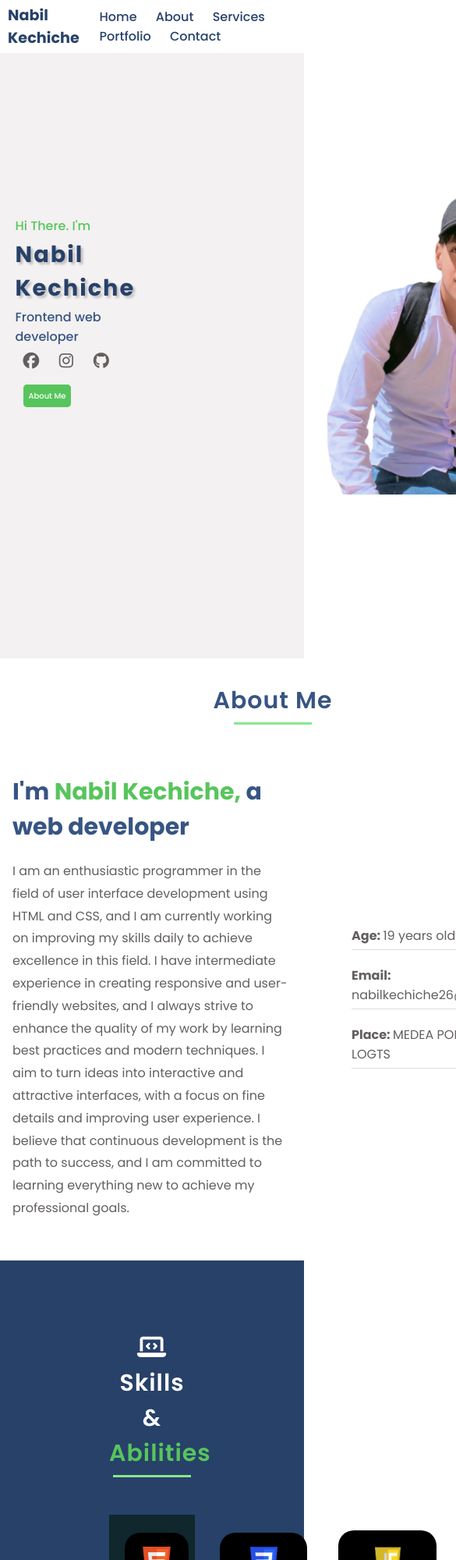
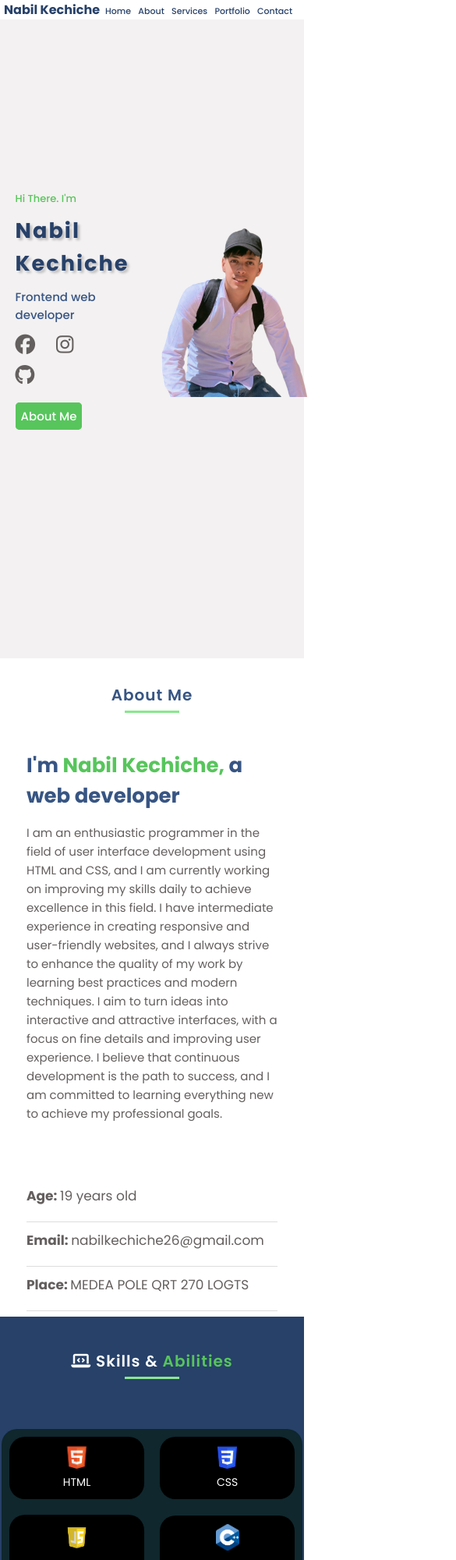
Before and after one commit to kechichenabil/MY-WEB-SITE, a plain HTML site: page index.html in a window 390 px wide. Shown: the top 2000 px of the page at 78% size, 585 px wide, since content can reach past the window. Drawn offline with nearby package versions, Linux system fonts and the light colour scheme; a web font is replaced by a local one.

Commit message:
forth code

```diff
--- a/index.html
+++ b/index.html
@@ -80,32 +80,32 @@
       <div class="skills-content">
         <div class="row">
 
-          <div  id="Services" class="item">
+          <div  id="Services" class="item item1">
             <img src="./image/1.png" alt="" width="50">
             <p>HTML</p>
             </div>
 
-            <div class="item">
+            <div class="item item2">
               <img src="./image/2.png" alt="" width="35">
               <p>CSS</p>
               </div>
 
-              <div class="item">
+              <div class="item item3">
                 <img src="./image/3.webp" alt="" width="49">
                 <p>JAVASCRIPT</p>
                 </div>
 
-                <div class="item">
+                <div class="item item4">
                   <img src="./image/4.png" alt="" width="40">
                   <p>C++</p>
                   </div>
 
-                  <div class="item github">
+                  <div class="item github item5">
                     <img src="./image/5.png" alt="" width="80">
                     <p>github</p>
                     </div>
 
-                    <div class="item github">
+                    <div class="item github item6">
                       <img src="./image/6.png" alt="" width="85">
                       <p>git</p>
                       </div>
--- a/style.css
+++ b/style.css
@@ -13,14 +13,13 @@ header{
     width: 100%;
     z-index: 99;
 }
-
 .container{
     position: relative;
     top: 0;
     display: flex;
     justify-content: space-between;
     align-items: center;
-    padding: 10px 60px;
+    padding: 10px 50px;
     background-color: white;
 }
 
@@ -105,7 +104,6 @@ section{
     font-size: 1.6em;
     margin-top: 10px;
 }
-
 .social a{
     margin: 0px 10px;
     color: #645f5f;
@@ -119,7 +117,6 @@ section{
     text-decoration: none;
     font-size: 18px;
     font-weight: 500;
-    right: 9px;
     border: 2px solid #57c55c;
     border-radius: 5px;
     padding: 5px;
@@ -139,7 +136,7 @@ section{
 }
 
 .container3 , .skills{
-    width: 90%;
+    width: 100%;
     margin: auto;
     padding: 0 2rem;
 }
@@ -216,6 +213,7 @@ span{
 .skills-content .row {
     background-color: #0f272d;
     display: grid;
+    border-radius: 20px;
     align-items: center;
     text-align: center;
     grid-template-columns: repeat(3 , 1fr);
@@ -229,7 +227,7 @@ span{
 .skills-content .row .item{
     color: white;
     background-color: black;
-    border-radius: 20px;
+    border-radius: 30px;
     margin: 20px;
     padding: 1rem;
     transition: .2s;
@@ -246,49 +244,118 @@ span{
 /*END SECTION*/
 
 
-
-@media (max-width:1000px){
+@media (min-width:300px) and (max-width:600px){
     .container{
-        padding: 5px 10px;
+     padding: 0px 5px;
+    }
+    .logo{
+        font-size: 8px;
+    }
+    .content a{
+        font-size: 11px;
+        margin-left: 5px;
+        position: relative;
+        right: 10px;
+    }
+    .container2 .p1{
+        font-size: 13px;
+    }
+    .content2 .user{
+        font-size: 1.7em;
+        word-spacing: 5px;
+        letter-spacing: 2px;
+    }
+    .container2 .p2{
+        font-size: 15px;
+    }
+    .container2 .social{
+        font-size: 1.6em;
+        margin-top: 8px;
+        right: 10px;
+        position: relative;
+    }
+    .content2 .submit a{
+        font-size: 15px;
+        position: relative;
+    }
+    .content2 .submit a:hover{
+        font-size: 16px;
+        box-shadow: 5px 5px 10px #89e78e;
+        transition: .5s;
+    }
+    .container2 img{
+        left: 10px;
+        margin-top: 100px;
+        width: 250px;
     }
 
-  .logo{
-       font-size: 0.6em;
+.about1 , .skills{
+    padding: 2rem 2px;
+}
+    .about1 h2 , .skills h2{
+        font-size: 20px;
+    }
+    .about1 hr , .skills hr{
+        width: 70px;
+        height: 3px;
+        margin-bottom: 3rem;
+    }
+    .about1 .about-content{
+        display: inline;
+    }
+    .about1 .about-content .col-1 h3{
+        font-size: 26px;
+        margin-bottom: 1rem;
+    }
+    .about1 .about-content .col-1 p{
+        margin-bottom: 5rem;
+        line-height: 1.6;
+        font-size: 15px;
+    }
+    .about1 .about-content .col-2 p{
+        margin-bottom:10px;
+        padding-bottom: 20px;
+        font-size: 17px;
+    }
+    .skills-content{
+        padding-top: 1rem;
     }
 
-    .content a{
-        margin-left: 20px;
-        font-size: 1em;
+.skills h2{
+    color: white;
+    margin-top: 10px;
 }
-
-     .container2 .user{
-        font-size: 1.8em;
-        padding: 3px 0px;
-        word-spacing: 0px;
-        letter-spacing: 2px;
+.skills-content .row {
+    grid-template-columns: repeat(2 , 1fr);
 }
-
-     .container2 .social{
-        font-size: 1.3em;
-        margin-top: 3px;
+.skills-content .row .item{
+    color: white;
+    background-color: black;
+    border-radius: 20px;
+    margin: 10px;
+    padding: 0.7rem;
+    transition: .2s;
 }
-
-     .content2 .submit a{
-        font-size: 10px;
+.skills-content .row .item1 img{
+    width: 35px;
 }
-
-     .content2 .submit a:hover{
-        font-size: 11px;
+.skills-content .row .item2 img{
+    width: 25px;
 }
-
-     .container3{
-        width: 700px;
-        padding: 0 1rem;
+.skills-content .row .item3 img{
+    width: 35px;
 }
-
-     .about1{
-        padding: 2rem 0px;
-        height: auto;
+.skills-content .row .item4 img{
+    width: 30px;
+}
+.skills-content .row .item5 img{
+    width: 55px;
+}
+.skills-content .row .item6 img{
+    width: 55px;
+}
+.skills-content .row .item p {
+   font-size: 14px;
 }
 
 }
```
Lines whose indentation alone changed are shown as unchanged.
